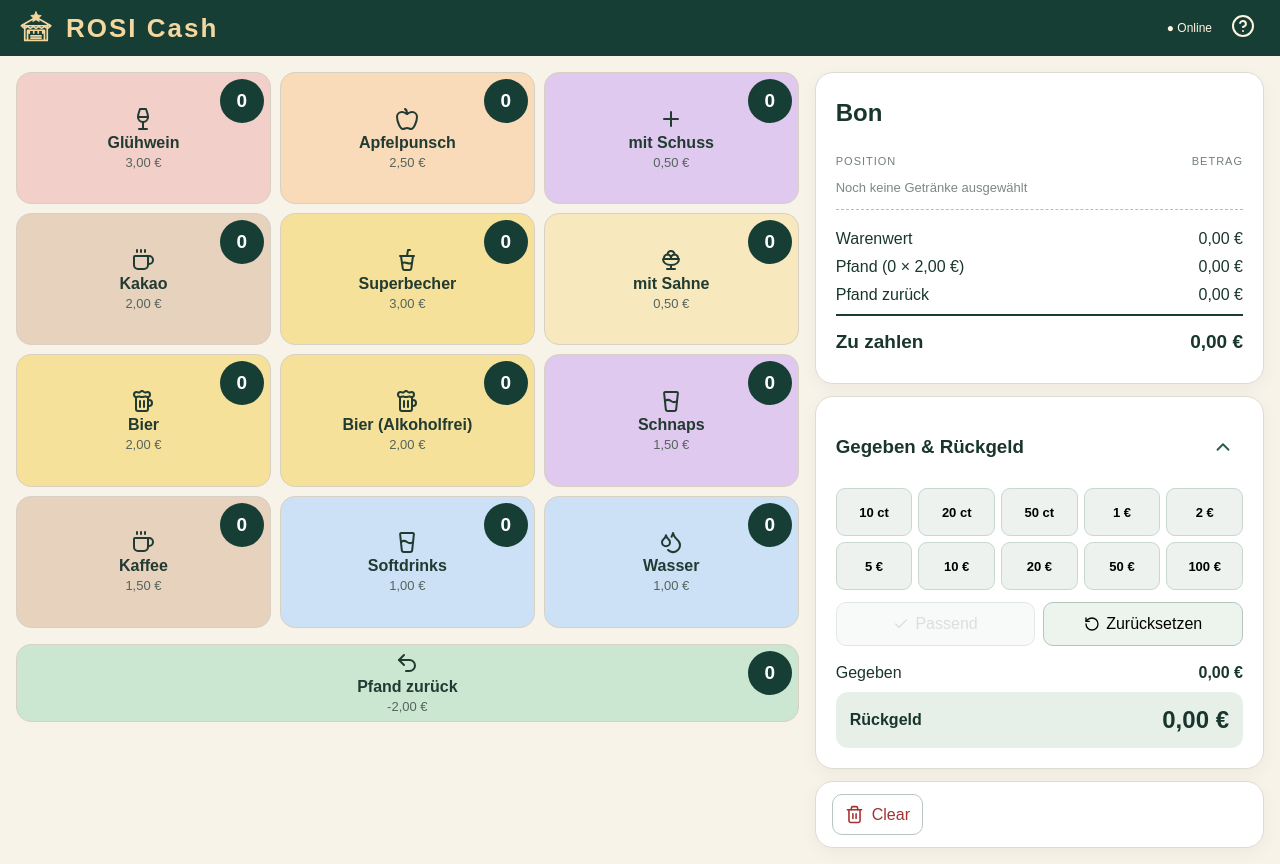
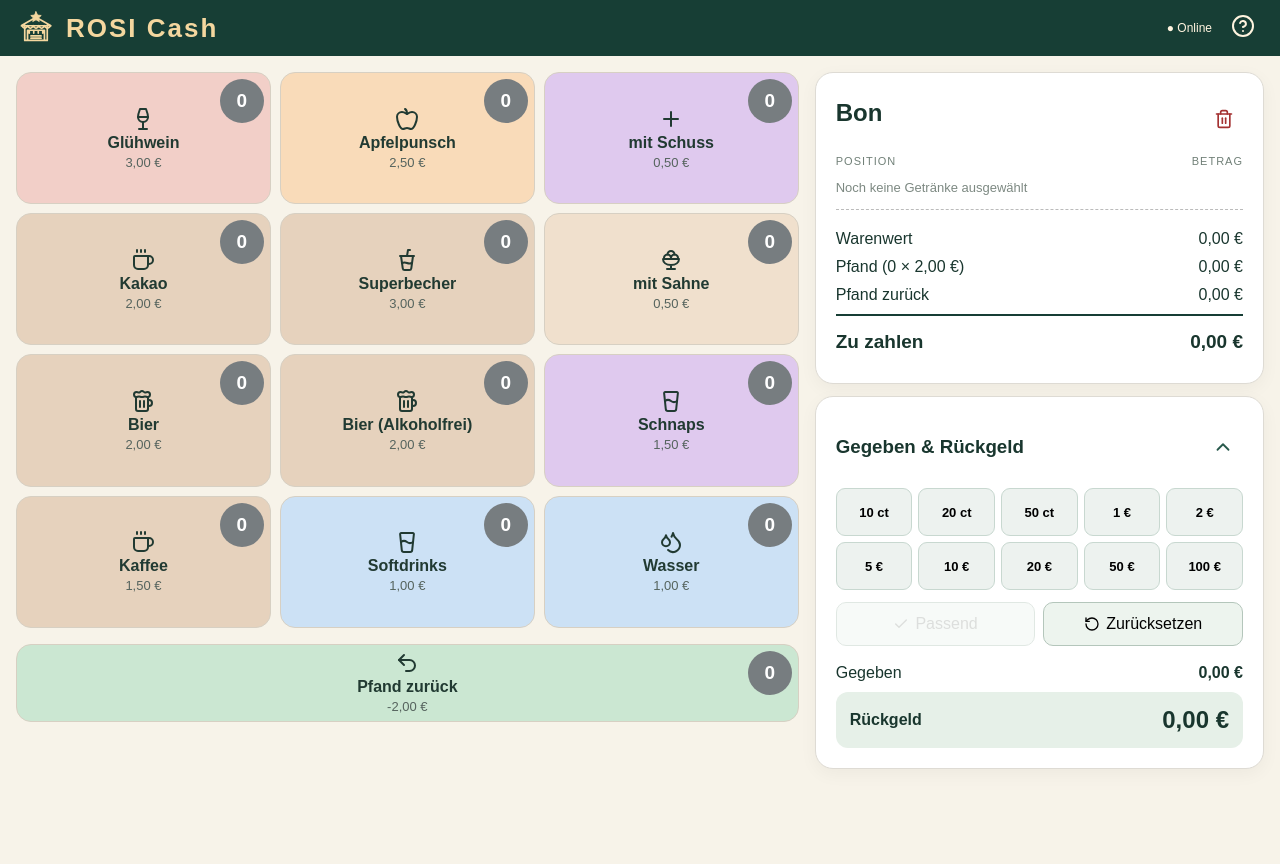
Before and after one commit to mgbsrose/GreenwayCash, a Next.js app: page / in a window 1280 px wide. After the commit the page ends 800 px from the top, so only its background shows below. Built offline with nearby package versions, Linux system fonts and the light colour scheme.

Commit message:
refine receipt clear placement, gray quantity badges and cocoa tile colors

```diff
--- a/src/app/page.tsx
+++ b/src/app/page.tsx
@@ -187,11 +187,26 @@ export default function Home() {
           <aside className="receipt" aria-label="Bon">
             <div className="receipt-head">
               <h2>Bon</h2>
-              {mobile && (
-                <button className="icon-btn" onClick={() => setOpen(false)} aria-label="Bon schließen">
-                  <X />
-                </button>
-              )}
+              <div className="receipt-head-actions">
+                {undo && (
+                  <button className="receipt-undo" onClick={restore} aria-label="Rückgängig" title="Clear rückgängig machen">
+                    <Undo2 size={20} />
+                  </button>
+                )}
+                <LongPress
+                  className="receipt-clear"
+                  onHold={clear}
+                  delay={config.clearPressMs}
+                  title="Bon löschen: 1,2 Sekunden halten"
+                >
+                  <Trash2 size={20} />
+                </LongPress>
+                {mobile && (
+                  <button className="receipt-close" onClick={() => setOpen(false)} aria-label="Bon schließen">
+                    <X size={20} />
+                  </button>
+                )}
+              </div>
             </div>
 
             <div className="receipt-lines">
@@ -292,24 +307,7 @@ export default function Home() {
               </div>
             )}
           </aside>
-          <aside className="action-card" aria-label="Vorgang zurücksetzen">          <div className="actions">
-            <LongPress
-              className="clear-btn"
-              onHold={clear}
-              delay={config.clearPressMs}
-              title="Zum Löschen 1,2 Sekunden gedrückt halten"
-            >
-              <Trash2 size={19} />
-              Clear
-            </LongPress>
-            {undo && (
-              <button className="undo-btn" onClick={restore}>
-                <Undo2 size={18} />
-                Rückgängig
-              </button>
-            )}
-          </div>
-          </aside>
+
         </div>
       </div>
 
--- a/src/app/styles.css
+++ b/src/app/styles.css
@@ -113,3 +113,12 @@ header{padding:7px 18px}
 }
 @media(max-width:699px) and (orientation:landscape){.product-grid{min-height:380px;grid-template-rows:repeat(14,minmax(25px,1fr))}}
 @media(min-width:700px) and (orientation:portrait){.product-grid{height:clamp(440px,65dvh,720px)}}
+
+/* Compact actions beside the Bon heading; Clear still requires a long press. */
+.receipt-head-actions{display:flex;align-items:center;gap:6px}
+.receipt-clear,.receipt-undo,.receipt-close{display:flex;align-items:center;justify-content:center;width:38px;height:38px;border:0;border-radius:9px;background:transparent;color:#a43232}
+.receipt-undo,.receipt-close{color:#19362e}
+.receipt-clear:hover,.receipt-undo:hover,.receipt-close:hover{background:#f2eee7}
+.qty{background:#777d80}
+.color-gold{background:#e6d2bd}
+.color-cream{background:#f0e0cd}
--- a/src/config/register.json
+++ b/src/config/register.json
@@ -163,7 +163,7 @@
       "priceCents": 300,
       "deposit": true,
       "type": "product",
-      "color": "gold",
+      "color": "brown",
       "layout": {
         "tabletLandscape": [
           5,
```
